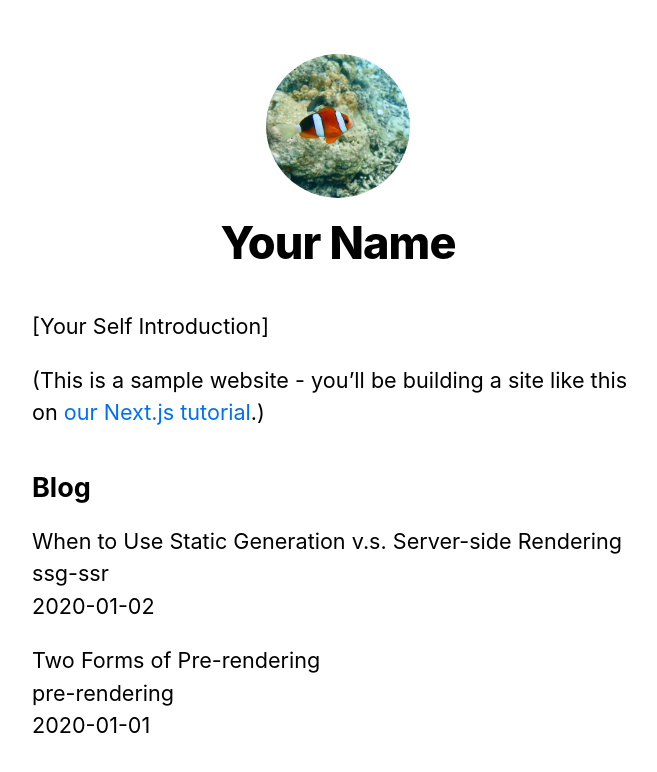
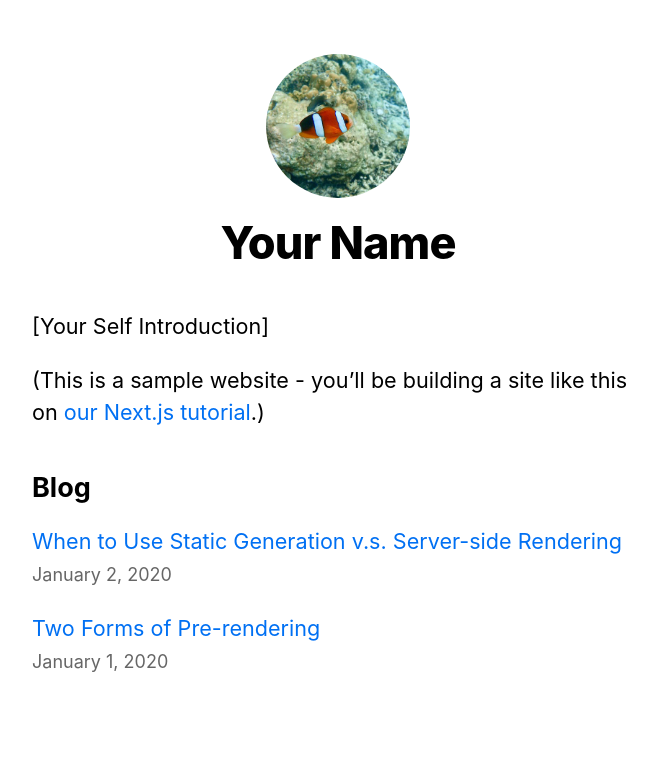
Before and after one commit to okyawa/nextjs-blog-getting-started, a Next.js app: page / in a window 1280 px wide. Shown: the top 772 px of the page, without its empty margins (302-959 px from the left). Built offline with nearby package versions, Linux system fonts and the light colour scheme.

Commit message:
Polishing the Index Page - Dynamic Routes

```diff
--- a/pages/index.js
+++ b/pages/index.js
@@ -1,7 +1,9 @@
 import Head from 'next/head'
+import Link from 'next/link';
+
 import Layout, { siteTitle } from '../components/layout'
 import utilStyles from '../styles/utils.module.css'
-import Link from 'next/link';
+import Date from '../components/date'
 
 import { getStoredPostsData } from '../lib/posts'
 
@@ -32,11 +34,13 @@
         <ul className={utilStyles.list}>
           {allPostsData.map(({ id, date, title }) => (
             <li className={utilStyles.listItem} key={id}>
-              {title}
+              <Link href={`/posts/${id}`}>
+                <a>{title}</a>
+              </Link>
               <br />
-              {id}
-              <br />
-              {date}
+              <small className={utilStyles.lightText}>
+                <Date dateString={date} />
+              </small>
             </li>
           ))}
         </ul>
```
